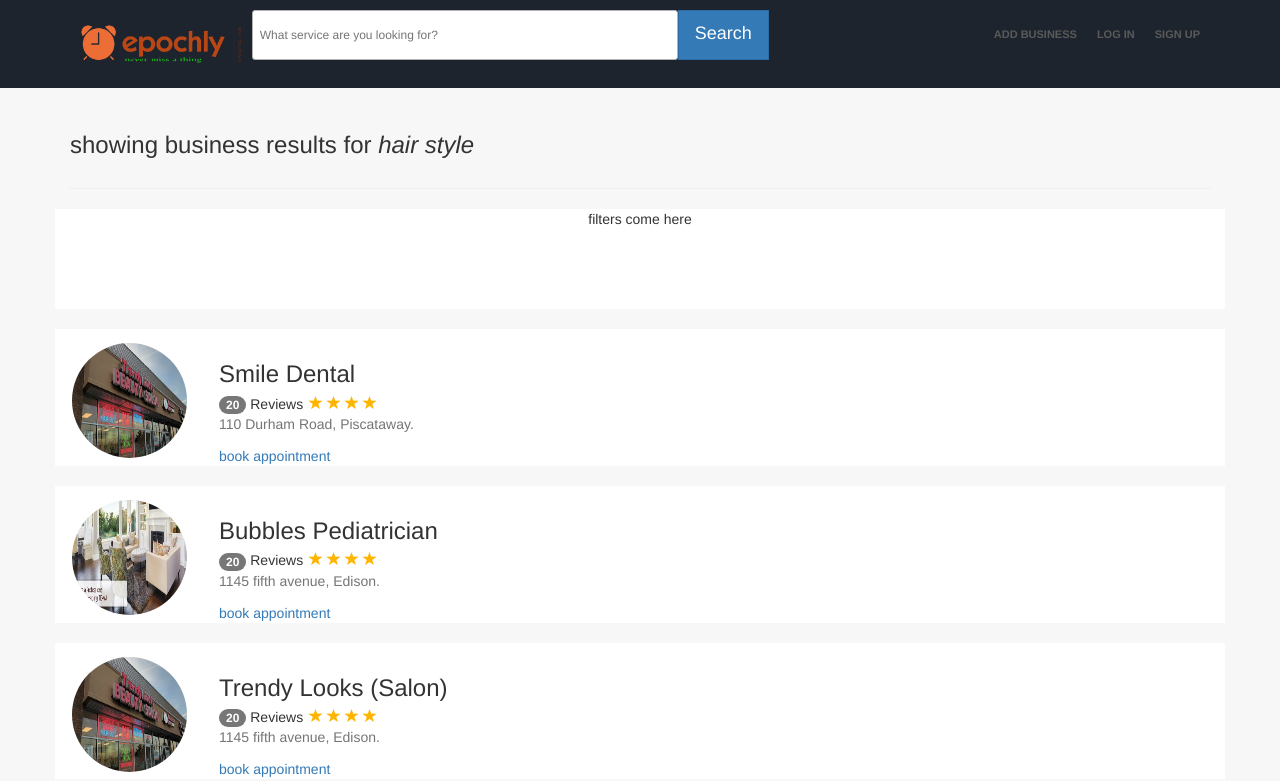
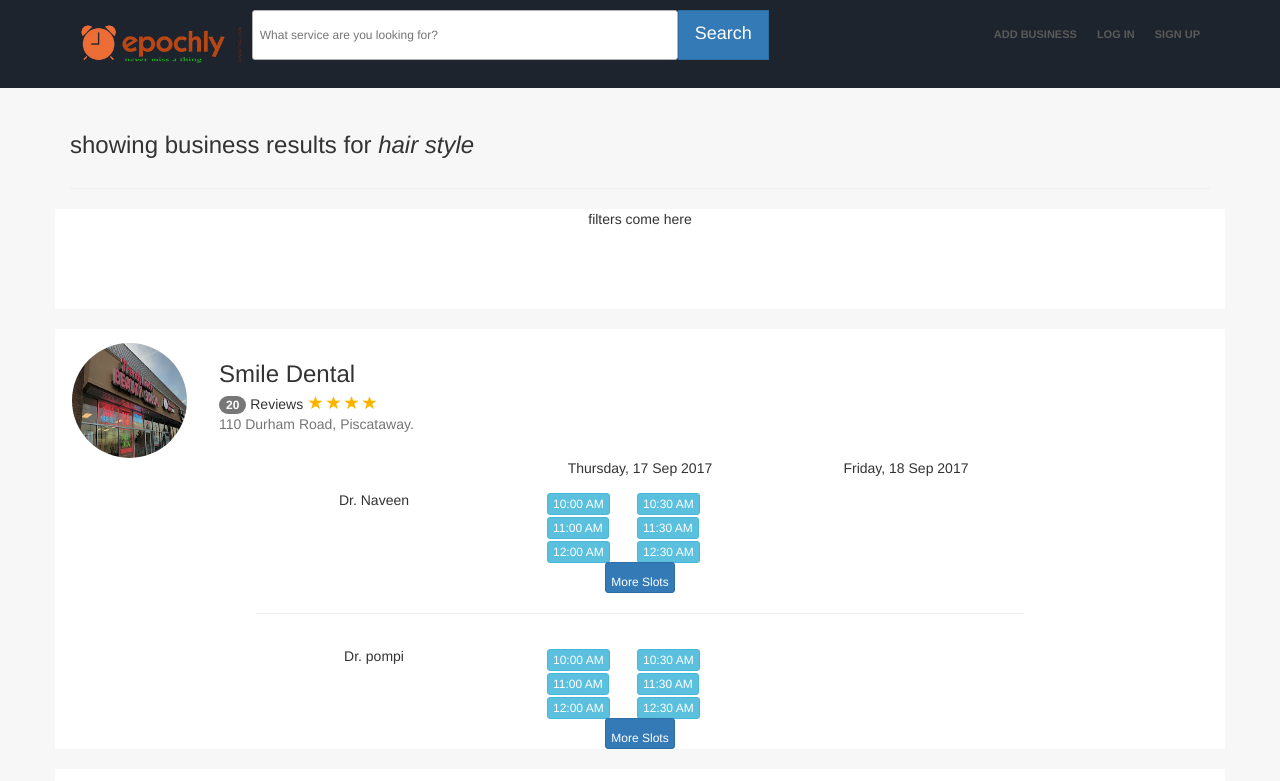
Before and after one commit to srinek/lorvids, an Angular app in the folder angular-ui/: page /search/1 in a window 1280 px wide. Shown: the top 781 px of the page. Built offline with nearby package versions, Linux system fonts and the light colour scheme.

Commit message:
search results

```diff
--- a/angular-ui/src/app/search-results-container/search-results/search-results.component.css
+++ b/angular-ui/src/app/search-results-container/search-results/search-results.component.css
@@ -3,6 +3,27 @@
     margin-top: 20px;
     background-color: #fff;
 }
+.staff-container{
+    width : 70%;
+}
+
+.appointment-slot-container{
+    float: left;
+    padding: 3px 25px;
+    width : 90px;
+    height : 24px;
+    text-align: center;
+    vertical-align: middle;
+}
+
+hr{
+    size: 10px;
+}
+
+.more-slots{
+   padding-top: 10px;
+}
+
 .text-muted {
     color: #757575;
 }
--- a/angular-ui/src/app/search-results-container/search-results/search-results.component.html
+++ b/angular-ui/src/app/search-results-container/search-results/search-results.component.html
@@ -25,8 +25,70 @@
           {{business.address}}.
         </div>
         <div>
-            <div class="div-inline m-right-5">
-                <a [routerLink]="['appointment', business.id]"> book appointment </a>
+            <div class="container m-top-2 staff-container">
+                <div class="row m-top-2 text-center">
+                    <div class="col-sm-offset-4 col-sm-4">Thursday, 17 Sep 2017 </div>
+                    <div class="col-sm-4">Friday, 18 Sep 2017</div>
+                </div>
+                <div class="row m-top-2 text-center">
+                    <div class="col-sm-4">Dr. Naveen</div>
+                    <div class="col-sm-4">
+                        <div class="appointment-slot-container">
+                            <a class="btn btn-info btn-xs">10:00 AM</a>
+                        </div>
+                        <div class="appointment-slot-container">
+                            <a class="btn btn-info btn-xs">10:30 AM</a>
+                        </div>
+                        <div class="appointment-slot-container">
+                            <a class="btn btn-info btn-xs">11:00 AM</a>
+                        </div>
+                        <div class="appointment-slot-container">
+                            <a class="btn btn-info btn-xs">11:30 AM</a>
+                        </div>
+                        <div class="appointment-slot-container">
+                            <a class="btn btn-info btn-xs">12:00 AM</a>
+                        </div>
+                        <div class="appointment-slot-container">
+                            <a class="btn btn-info btn-xs">12:30 AM</a>
+                        </div>
+                        <a class="btn btn-xs btn-primary more-slots">More Slots</a>
+                    </div>
+                    <div class="col-sm-4">
+
+                    </div>
+                </div>
+                <div class="row">
+                    <div class="col-sm-12">
+                      <hr>
+                    </div>
+                </div>
+                <div class="row m-top-2 text-center">
+                    <div class="col-sm-4">Dr. pompi</div>
+                    <div class="col-sm-4">
+                        <div class="appointment-slot-container">
+                            <a class="btn btn-info btn-xs">10:00 AM</a>
+                        </div>
+                        <div class="appointment-slot-container">
+                            <a class="btn btn-info btn-xs">10:30 AM</a>
+                        </div>
+                        <div class="appointment-slot-container">
+                            <a class="btn btn-info btn-xs">11:00 AM</a>
+                        </div>
+                        <div class="appointment-slot-container">
+                            <a class="btn btn-info btn-xs">11:30 AM</a>
+                        </div>
+                        <div class="appointment-slot-container">
+                            <a class="btn btn-info btn-xs">12:00 AM</a>
+                        </div>
+                        <div class="appointment-slot-container">
+                            <a class="btn btn-info btn-xs">12:30 AM</a>
+                        </div>
+                        <a class="btn btn-xs btn-primary more-slots">More Slots</a>
+                    </div>
+                    <div class="col-sm-4">
+
+                    </div>
+                </div>
             </div>
         </div>
       </div>
```
